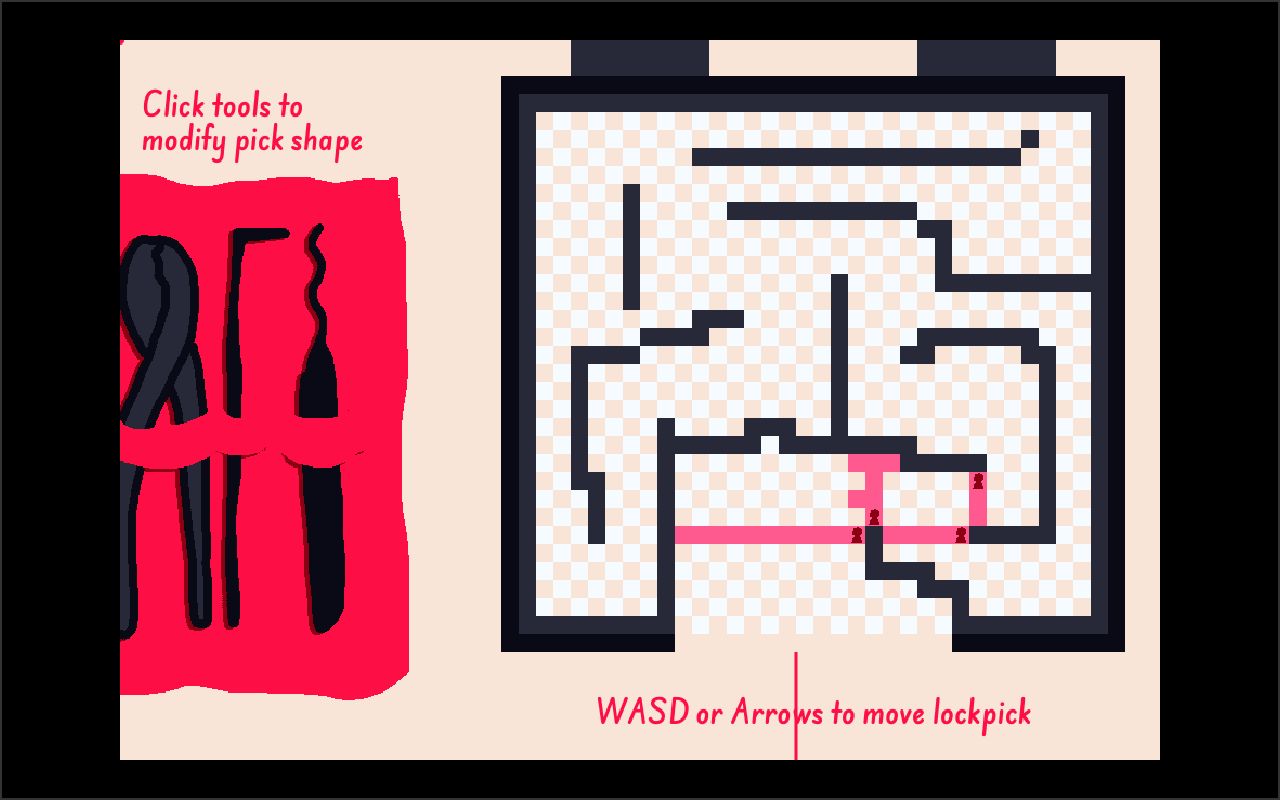
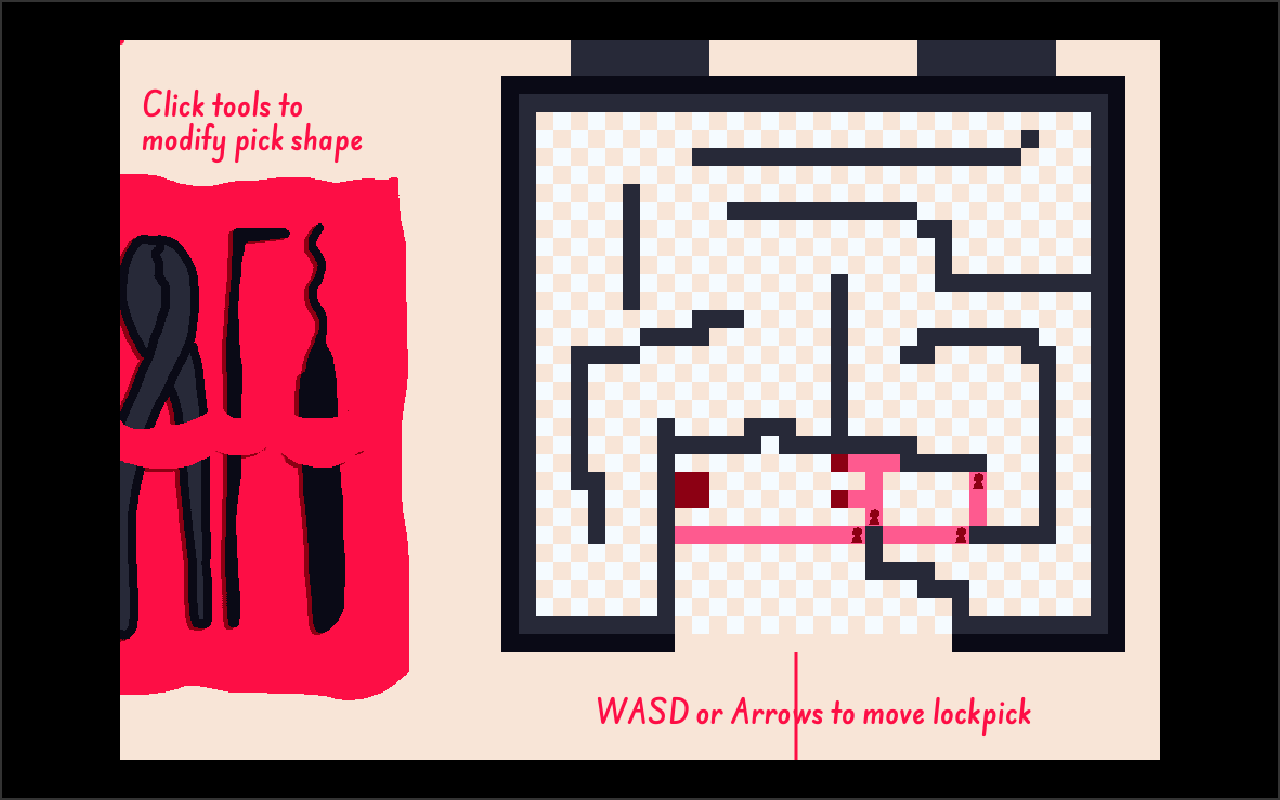
Before and after one commit to tobiaswahyudi/lockoban, a plain HTML site: page index.html in a window 1280 px wide. Drawn offline with Linux system fonts and the light colour scheme.

Commit message:
pushable and pushable collision

```diff
--- a/assets/lock.js
+++ b/assets/lock.js
@@ -24,9 +24,9 @@ const LOCK_LAYOUT = `
 #..#..............#...........#..#
 #..#....#....###..#...........#..#
 #..#....######.########.......#..#
-#..#....#..........LLL#####...#..#
-#..##...#...........L.....K...#..#
-#...#...#..........LL.....L...#..#
+#..#....#.........OLLL#####...#..#
+#..##...#OO.........L.....K...#..#
+#...#...#OO.......OLL.....L...#..#
 #...#...#...........K.....L...#..#
 #...#...#LLLLLLLLLLK#LLLLK#####..#
 #.......#...........#............#
@@ -37,6 +37,8 @@ const LOCK_LAYOUT = `
 `;
 
 // For now the locks cannot touch. We can fix this later its fine
+// NOTE: toby, for next games dont do row major. I keep forgetting to flip r/c
+//       and for convenience it's easier to spread
 const parseMap = () => {
   const mapGrid = LOCK_LAYOUT.split("\n")
     .filter((r) => r.length > 0)
@@ -47,41 +49,48 @@ const parseMap = () => {
   const mapVis = mapGrid.map((r) => r.map((c) => false));
   /** @type [int, int][] */
   const lockKeyholes = [];
+  const pushableCells = [];
 
   mapGrid.forEach((r, ridx) =>
     r.forEach((c, cidx) => {
       if (c == "K") {
         lockKeyholes.push([ridx, cidx]);
       }
+      if (c == "O") {
+        pushableCells.push([ridx, cidx]);
+      }
     }),
   );
 
   /** @type PLock[] */
   const locks = [];
+  /** @type Pushable[] */
+  const pushables = [];
   /** @type [int, int][] */
   let curDfsCells = [];
 
   // must do DFS
-  const dfsSource = (r, c) => {
+  const dfsSource = (cell, r, c) => {
     if (r < 0 || c < 0) return;
     if (r >= mapGrid.length || c >= mapGrid[0].length) return;
+    if (mapGrid[r][c] != cell) return;
+
     if (mapVis[r][c]) return;
     mapVis[r][c] = true;
 
-    if (mapGrid[r][c] != "L") return;
     curDfsCells.push([r, c]);
     NEWS.forEach((dir) => {
       const { x, y } = DirVec[dir];
-      dfsSource(r + x, y + c);
+      dfsSource(cell, r + x, y + c);
     });
   };
 
-  lockKeyholes.forEach(kh => {
+  lockKeyholes.forEach((kh) => {
     curDfsCells = [];
     const [r, c] = kh;
-    mapGrid[r][c] = 'L';
+    mapGrid[r][c] = "L";
 
-    dfsSource(r, c);
+    dfsSource("L", r, c);
 
     // remove first cell
     curDfsCells.splice(0, 1);
@@ -94,11 +103,24 @@ const parseMap = () => {
     const pushDir = VecToDir[strPosition(firstCellVec.add(khVec.negate()))];
 
     locks.push(new PLock(kh, pushDir, curDfsCells));
-  })
+  });
+
+  pushableCells.forEach((oc) => {
+    const [r, c] = oc;
+    // absorbed in other stuff
+    if(mapVis[r][c]) return;
+
+    curDfsCells = [];
+
+    dfsSource("O", r, c);
+
+    pushables.push(new Pushable(curDfsCells));
+  });
 
   return {
     mapGrid,
     walls,
-    locks
-  }
+    locks,
+    pushables
+  };
 };
--- a/index.html
+++ b/index.html
@@ -29,6 +29,7 @@
     <script src="js/animation/particle.js"></script>
     <script src="js/animation/manager.js"></script>
     <script src="js/pickableLock.js"></script>
+    <script src="js/pushable.js"></script>
     <script src="assets/lock.js"></script>
     <script src="js/level.js"></script>
     <script src="js/button.js"></script>
--- a/js/level.js
+++ b/js/level.js
@@ -206,11 +206,12 @@ class Level {
     //     new Array(LOCK_MAP_SIZE.width).fill(0).map((_) => Math.random() > 0.8),
     //   );
 
-    const { mapGrid, locks, walls } = parseMap();
+    const parsedMap = parseMap();
 
-    this.map = walls;
-    this.locks = locks;
-    this.mapGrid = mapGrid;
+    this.map = parsedMap.walls;
+    this.locks = parsedMap.locks;
+    this.mapGrid = parsedMap.mapGrid;
+    this.pushables = parsedMap.pushables;
   }
 
   checkWalls(r, c) {
@@ -232,6 +233,12 @@ class Level {
     return this.locks.find((l) => {
       const [khr, khc] = l.keyhole;
       return khr == r && khc == c;
+    });
+  }
+
+  findPushable(r, c) {
+    return this.pushables.find((l) => {
+      return l.cells.some((pt) => pt.y == r && pt.x == c);
     });
   }
 
@@ -651,20 +658,56 @@ class Level {
 
   canThePickMoveWithDir(dir, displacement) {
     const vicinity = this.getPickVicinity(dir, displacement);
+
+    // check lock open
     const lockOpen = this.checkPickUnlocks(dir, displacement);
+    this.locks = this.locks.filter((l) => l != lockOpen);
 
-    this.locks = this.locks.filter((l) => l != lockOpen);
+    /** check push
+     *
+     * can move if between obstacle and wall.
+     * if cap both obstacles, then push
+     * for along, always push. but check walls first
+     *
+     * i guess this means gotta check in the cases
+     */
 
     return vicinity
       .map((vic) => {
         if (vic.type == "cap") {
+          // obstacle and wall = no push
+          const [pa, pb] = vic.points;
+          const pap = this.findPushable(pa.y, pa.x);
+          const pbp = this.findPushable(pb.y, pb.x);
+          const isBothPointsSamePushable = !!pap && pap == pbp;
+
+          if (isBothPointsSamePushable) {
+            // tryPush obstacle
+            // return false for now
+            return false;
+          }
+
           // blocked if both cells are blocked.
           // aka good if any cell is not blocked.
           return vic.points.some((p) => !this.checkMap(p.y, p.x));
         } else {
-          // blocked if any cell is blocked.
-          // aka good if every cell is not blocked.
-          return vic.points.every((p) => !this.checkMap(p.y, p.x));
+          // instant fail if any cell is a wall.
+          // pass only if every cell is not a wall.
+          const anyWallOrLock = vic.points.some(
+            (p) => this.checkWalls(p.y, p.x) || this.checkLocks(p.y, p.x),
+          );
+
+          if (anyWallOrLock) return false;
+
+          const adjacentPushables = vic.points
+            .map((pt) => this.findPushable(pt.y, pt.x))
+            .filter((v) => !!v);
+
+          const dedupedPushables = [...new Set(adjacentPushables)];
+
+          console.log(dedupedPushables)
+
+          return !adjacentPushables.length;
         }
       })
       .every((vgood) => vgood);
@@ -720,6 +763,7 @@ class Level {
     this.drawLockMap();
 
     this.locks.forEach((l) => l.render(this.game));
+    this.pushables.forEach((l) => l.render(this.game));
 
     this.drawLockpickPath(this.pickPoints, displacement);
     this.drawPickVicinity(displacement);
--- /dev/null
+++ b/js/pushable.js
@@ -0,0 +1,74 @@
+class Pushable {
+  constructor(cells = []) {
+    this.relativeCells = cells;
+    // Which cell is the pickable
+    this.displacement = new Position(0, 0);
+
+    // for each row & column, find the min and max bounds
+    const rowBounds = {};
+    const colBounds = {};
+
+    const getRow = (r) => {
+      if (!rowBounds[r]) rowBounds[r] = { lo: 1000, hi: -1 };
+      return rowBounds[r];
+    };
+
+    const getCol = (c) => {
+      if (!colBounds[c]) colBounds[c] = { lo: 1000, hi: -1 };
+      return colBounds[c];
+    };
+
+    this.relativeCells.forEach(([r, c]) => {
+      getCol(c).lo = Math.min(getCol(c).lo, r);
+      getCol(c).hi = Math.max(getCol(c).hi, r);
+      getRow(r).lo = Math.min(getRow(r).lo, c);
+      getRow(r).hi = Math.max(getRow(r).hi, c);
+    });
+
+    // by now each bound should be set properly
+    this.rowBounds = rowBounds;
+    this.colBounds = colBounds;
+  }
+
+  get cells() {
+    return this.relativeCells.map(([r, c]) =>
+      new Position(c, r).add(this.displacement),
+    );
+  }
+
+  boundsForDir(dir) {
+    const axis =
+      dir == Direction.UP || dir == Direction.DOWN
+        ? this.colBounds
+        : this.rowBounds;
+
+    const otherAxis =
+      dir == Direction.UP || dir == Direction.DOWN
+        ? this.rowBounds
+        : this.colBounds;
+
+    const axisMaker =
+      dir == Direction.UP || dir == Direction.DOWN
+        ? (c, v) => new Position(c, v)
+        : (c, v) => new Position(v, c);
+
+    const end = dir == Direction.UP || dir == Direction.LEFT ? "lo" : "hi";
+    const getter = (v) => axisMaker(v, axis[v][end]);
+    const otherAxisBounds = Object.keys(otherAxis);
+
+    return otherAxisBounds.map(getter);
+  }
+
+  render(game) {
+    this.cells.forEach((pt) => {
+      game.drawRect(
+        ...positionToArray(toPixelPos(pt)),
+        cellW,
+        cellH,
+        {
+          fill: COLORS.SCARLET,
+        },
+      );
+    });
+  }
+}
```
